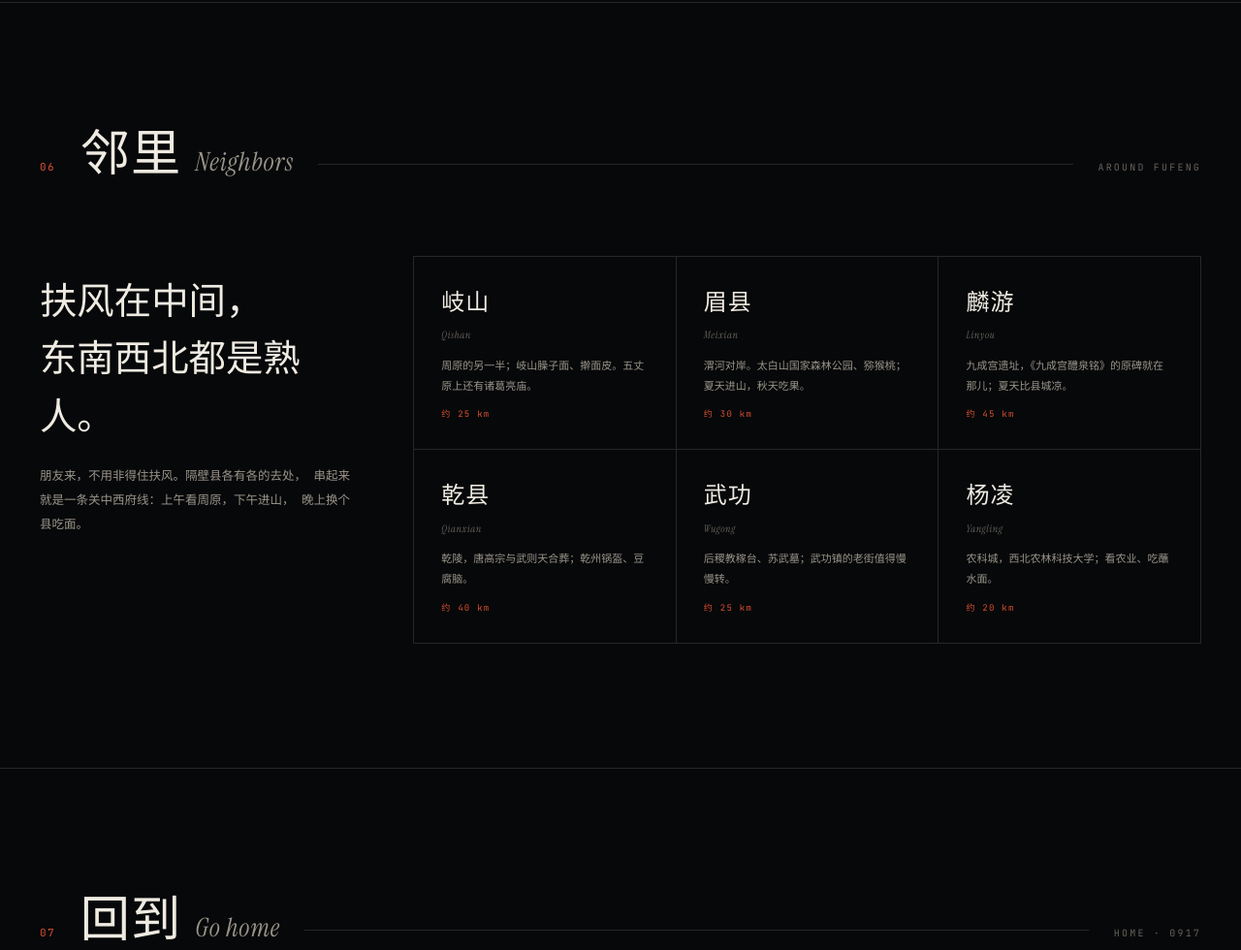
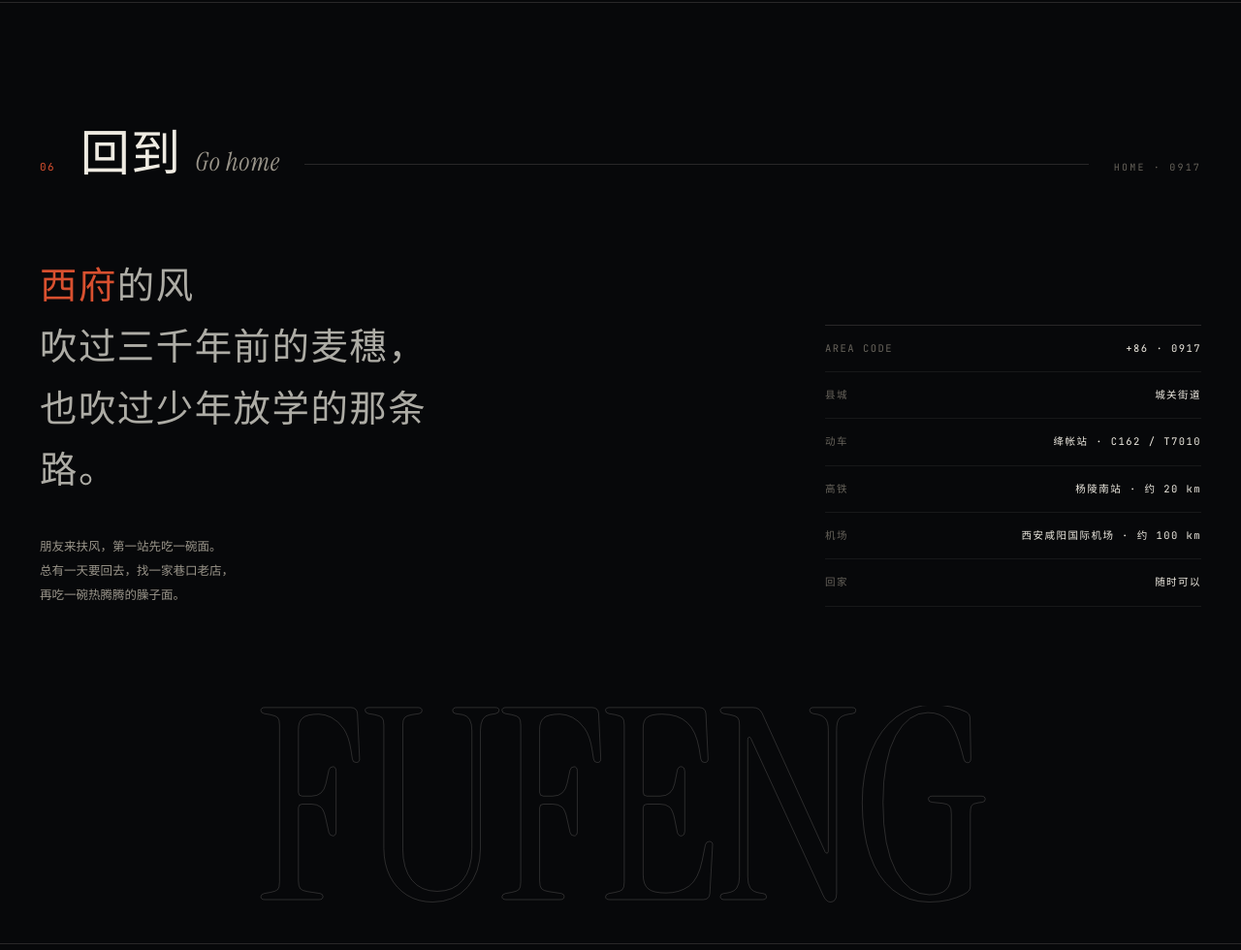
Before and after one commit to kashiudouglas/Kashiu, a plain HTML site: page hometown.html in a window 1280 px wide. Shown: the part 6440-7420 px from the top of the page at 97% size. Drawn offline with Linux system fonts and the light colour scheme.

Commit message:
feat: 参考获奖作品进行设计
Co-authored-by: traeagent <traeagent@users.noreply.github.com>

```diff
--- a/hometown.html
+++ b/hometown.html
@@ -233,18 +233,6 @@ body.menu-open{overflow:hidden}
 .note-facts{display:flex;flex-wrap:wrap;gap:8px;margin-top:18px}
 .note-facts span{padding:5px 9px;border:1px solid var(--line);font-size:9px;letter-spacing:.12em;color:var(--muted);white-space:nowrap}
 
-/* ============ NEIGHBORS ============ */
-.neighbors{display:grid;grid-template-columns:minmax(0,.85fr) minmax(0,2.15fr);gap:clamp(36px,5vw,80px);align-items:start}
-.neighbor-intro .big{font-family:var(--cn);font-weight:200;font-size:clamp(24px,3vw,40px);line-height:1.55;color:var(--paper)}
-.neighbor-intro p{font-size:12.5px;line-height:2;color:var(--dim);margin-top:18px}
-.neighbor-grid{display:grid;grid-template-columns:repeat(3,minmax(0,1fr));border-top:1px solid var(--line);border-left:1px solid var(--line)}
-.neighbor{padding:clamp(18px,2.2vw,28px);border-right:1px solid var(--line);border-bottom:1px solid var(--line);transition:background .4s}
-.neighbor:hover{background:rgba(239,235,226,.03)}
-.neighbor b{display:block;font-family:var(--cn);font-weight:300;font-size:clamp(18px,1.9vw,24px);letter-spacing:.04em}
-.neighbor em{display:block;margin:5px 0 12px;font-family:var(--serif);font-style:italic;font-size:10.5px;letter-spacing:.05em;color:var(--muted)}
-.neighbor p{font-size:11px;line-height:1.9;color:var(--dim)}
-.neighbor .km{display:block;margin-top:12px;font-family:var(--mono);font-size:9px;letter-spacing:.14em;color:var(--accent)}
-
 /* ============ FOOTER ============ */
 .footer-word{margin-top:clamp(60px,8vw,110px);padding:0 var(--gutter);font-family:var(--serif);font-size:clamp(88px,21.5vw,330px);line-height:.78;letter-spacing:-.02em;color:transparent;-webkit-text-stroke:1px rgba(239,235,226,.16);text-align:center;user-select:none;pointer-events:none;overflow:hidden}
 .footer-bar{display:flex;justify-content:space-between;align-items:center;gap:20px;padding-top:26px;padding-bottom:30px;border-top:1px solid var(--line);margin-top:clamp(18px,2.4vw,30px);font-size:9px;letter-spacing:.2em;color:var(--muted);text-transform:uppercase}
@@ -266,8 +254,6 @@ body.menu-open{overflow:hidden}
   .notes{grid-template-columns:1fr}
   .note:nth-last-child(-n+2){border-bottom:0}
   .note:last-child{border-bottom:1px solid var(--line)}
-  .neighbors{grid-template-columns:1fr}
-  .neighbor-grid{grid-template-columns:1fr 1fr}
 }
 @media (max-width:640px){
   body{font-size:13px}
@@ -280,7 +266,6 @@ body.menu-open{overflow:hidden}
   .marquee{margin-left:calc(var(--gutter) * -1);margin-right:calc(var(--gutter) * -1)}
   .footer-bar{flex-wrap:wrap;gap:8px 18px}
   .footer-word{font-size:23vw}
-  .neighbor-grid{grid-template-columns:1fr}
 }
 @media (prefers-reduced-motion:reduce){
   html{scroll-behavior:auto}
@@ -586,7 +571,7 @@ body.menu-open{overflow:hidden}
           <div class="note-top"><span class="note-no">N.02</span><span>法门镇召陈村 · 免费</span></div>
           <h3 class="note-title">周原遗址<em>Zhouyuan Ruins</em></h3>
           <p class="note-text">
-            县城北 9 公里，扶风与岐山交界。周人灭商前的都邑「岐周」就在这一带，
+            县城北 9 公里，周原遗址的核心区就在这一带。周人灭商前的都邑在此，
             凤雏甲组建筑基址出土过西周甲骨。《诗经》里那句
             <b>「周原朊朊，堇荼如饴」</b>，说的就是这片地的肥。
             周原博物院在法门镇召陈村，免费，周一闭馆。
@@ -646,8 +631,8 @@ body.menu-open{overflow:hidden}
           <p class="note-text">
             扶风一口香臊子面：小碗、酸汤、面少汤多，一顿能连吃十几碗；
             还有擀面皮、醋糟粉、甑糕、油糕。最拿得出手的是<b>鹿羔馍</b>，
-            唐代就有记载，直径约 10 厘米，香酥耐存，走亲戚常拿它。
-            「岐山的挂面凤翔的酒，扶风的鹿羔馍京里走」。
+            唐代就有记载，直径约 10 厘米，香酥耐存，走亲戚常拿它；
+            扶风人出门，包里也常塞两个。
           </p>
           <div class="note-facts"><span>一口香臊子面</span><span>鹿羔馍</span><span>醋糟粉</span></div>
         </article>
@@ -665,70 +650,11 @@ body.menu-open{overflow:hidden}
     </div>
   </section>
 
-  <!-- ============ 06 NEIGHBORS ============ -->
-  <section class="section" id="neighbors">
+  <!-- ============ 06 BACK ============ -->
+  <section class="section" id="back">
     <div class="wrap">
       <div class="sec-head reveal">
         <span class="sec-no">06</span>
-        <h2 class="sec-title">邻里<em>Neighbors</em></h2>
-        <span class="sec-line"></span>
-        <span class="sec-note">Around Fufeng</span>
-      </div>
-
-      <div class="neighbors">
-        <div class="neighbor-intro reveal">
-          <p class="big">
-            扶风在中间，<br>
-            东南西北都是熟人。
-          </p>
-          <p>
-            朋友来，不用非得住扶风。隔壁县各有各的去处，
-            串起来就是一条关中西府线：上午看周原，下午进山，
-            晚上换个县吃面。
-          </p>
-        </div>
-
-        <div class="neighbor-grid">
-          <div class="neighbor reveal">
-            <b>岐山</b><em>Qishan</em>
-            <p>周原的另一半；岐山臊子面、擀面皮。五丈原上还有诸葛亮庙。</p>
-            <span class="km">约 25 km</span>
-          </div>
-          <div class="neighbor reveal" style="--d:.06s">
-            <b>眉县</b><em>Meixian</em>
-            <p>渭河对岸。太白山国家森林公园、猕猴桃；夏天进山，秋天吃果。</p>
-            <span class="km">约 30 km</span>
-          </div>
-          <div class="neighbor reveal" style="--d:.12s">
-            <b>麟游</b><em>Linyou</em>
-            <p>九成宫遗址，《九成宫醴泉铭》的原碑就在那儿；夏天比县城凉。</p>
-            <span class="km">约 45 km</span>
-          </div>
-          <div class="neighbor reveal">
-            <b>乾县</b><em>Qianxian</em>
-            <p>乾陵，唐高宗与武则天合葬；乾州锅盔、豆腐脑。</p>
-            <span class="km">约 40 km</span>
-          </div>
-          <div class="neighbor reveal" style="--d:.06s">
-            <b>武功</b><em>Wugong</em>
-            <p>后稷教稼台、苏武墓；武功镇的老街值得慢慢转。</p>
-            <span class="km">约 25 km</span>
-          </div>
-          <div class="neighbor reveal" style="--d:.12s">
-            <b>杨凌</b><em>Yangling</em>
-            <p>农科城，西北农林科技大学；看农业、吃蘸水面。</p>
-            <span class="km">约 20 km</span>
-          </div>
-        </div>
-      </div>
-    </div>
-  </section>
-
-  <!-- ============ 07 BACK ============ -->
-  <section class="section" id="back">
-    <div class="wrap">
-      <div class="sec-head reveal">
-        <span class="sec-no">07</span>
         <h2 class="sec-title">回到<em>Go home</em></h2>
         <span class="sec-line"></span>
         <span class="sec-note">Home · 0917</span>
@@ -742,7 +668,7 @@ body.menu-open{overflow:hidden}
             也吹过少年放学的那条路。
           </p>
           <p style="margin-top:clamp(22px,2.6vw,34px);font-size:12.5px;color:var(--dim);line-height:2">
-            周边县区的朋友来，第一站先吃一碗面。<br>
+            朋友来扶风，第一站先吃一碗面。<br>
             总有一天要回去，找一家巷口老店，<br>
             再吃一碗热腾腾的臊子面。
           </p>
```
Also changed, not shown: 6 other files.
